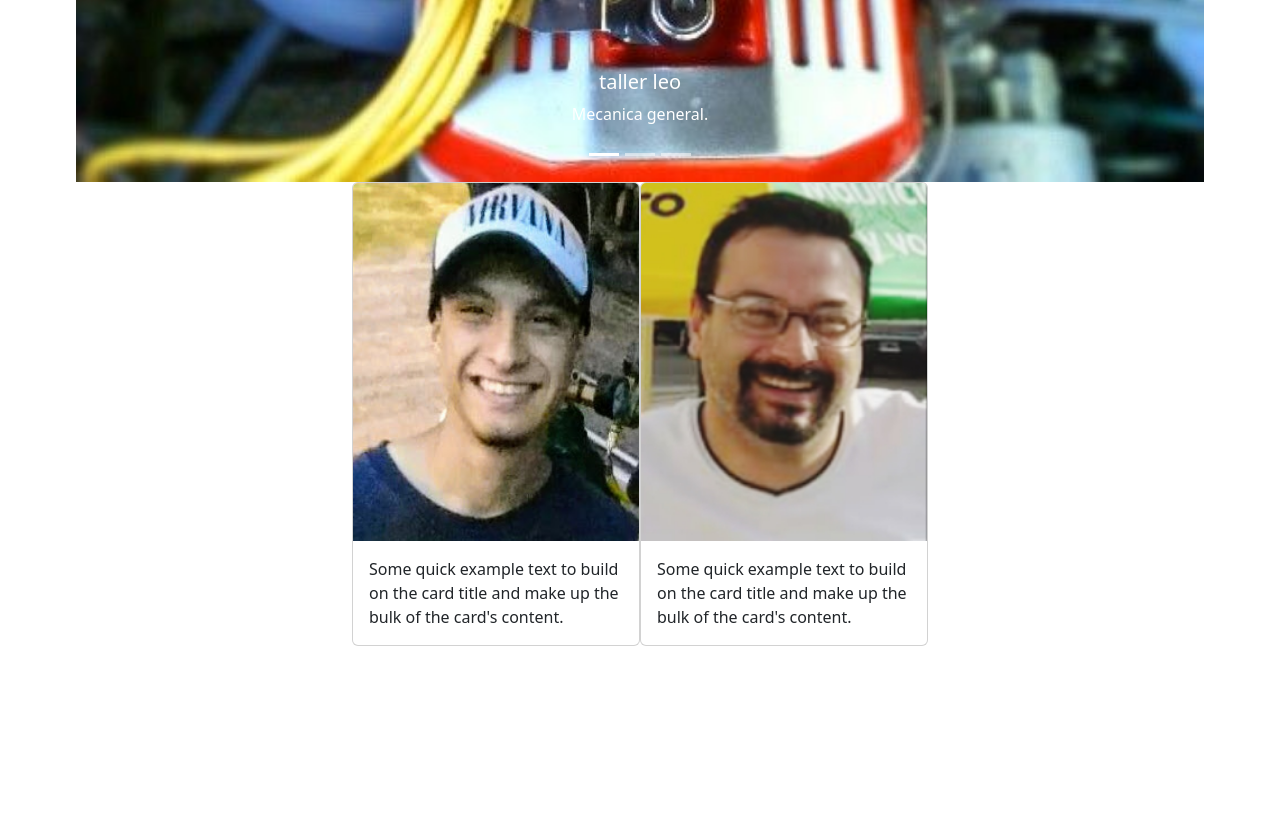
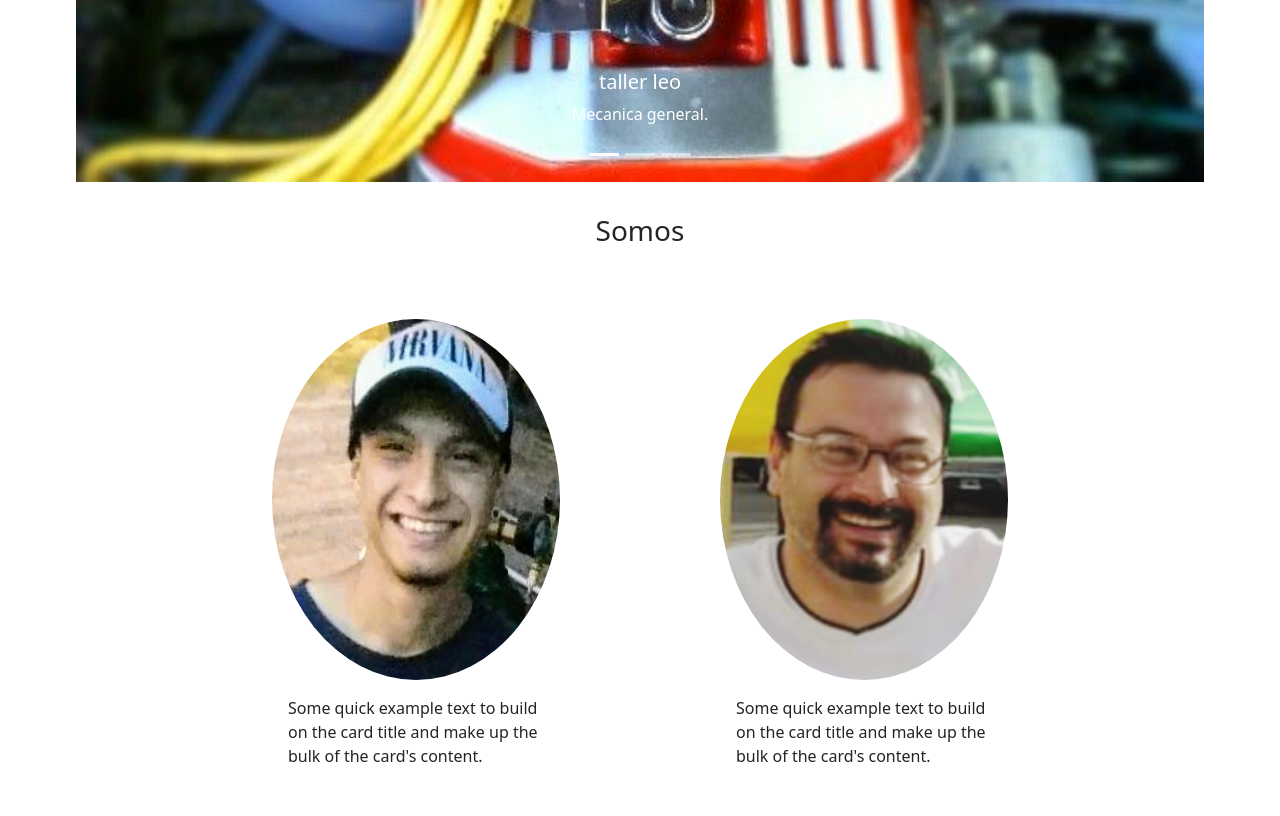
Before and after one commit to sara-villagra/practica-sass-bootstrap, a website: page index.html in a window 1280 px wide. Shown: the part 1973-2789 px from the top of the page. Before the commit the page ends 2619 px from the top, so only its background shows below. Drawn offline with nearby package versions, Linux system fonts and the light colour scheme.

Commit message:
cree archivo media-425

```diff
--- a/index.html
+++ b/index.html
@@ -101,7 +101,10 @@
 
     </section>
     <section class="somos">
-      <div class="somos__img container-fluid d-flex justify-content-center">
+      <div class="somos__titulo">
+        <h3>Somos</h3>
+      </div>
+      <div class="somos__img container-fluid d-flex justify-content-center ">
         <div class="card" style="width: 18rem;">
           <img src="./assets/img/Gallery_1685123326046.jpg" class="card-agus card-img-top" alt="...">
           <div class="card-body">
@@ -110,7 +113,7 @@
           </div>
         </div>
         <div class="card" style="width: 18rem;">
-          <img src="./assets/img/Polish_20230611_174234986.jpg" class="card-img-top" alt="...">
+          <img src="./assets/img/Polish_20230611_174234986.jpg" class="card-leo card-img-top" alt="...">
           <div class="card-body">
             <p class="card-text">Some quick example text to build on the card title and make up the bulk of the card's
               content.</p>
--- a/sass/layout/main/_somos.scss
+++ b/sass/layout/main/_somos.scss
@@ -1,4 +1,20 @@
-.card-agus{
+.card-agus.card-img-top{
     width: 100%;
     height: 90%;
+
+    border-radius: 50%;
+
 }
+.card-leo {
+    border-radius: 50%;
+
+}
+.card{
+    margin: 2rem 5rem;
+    border: none;
+}
+.somos__titulo{
+    display: flex;
+    justify-content: center;
+    margin: 2rem auto;
+}
--- a/sass/style.scss
+++ b/sass/style.scss
@@ -6,3 +6,6 @@
 @import "./layout/main/section-baner";
 @import "./layout/main/section-carrusel";
 @import "./layout/main/somos";
+
+
+@import "./layout/media-425px";
```
Also changed, not shown: css/style.css, sass/layout/_media-425px.scss (added), 1 other file.
